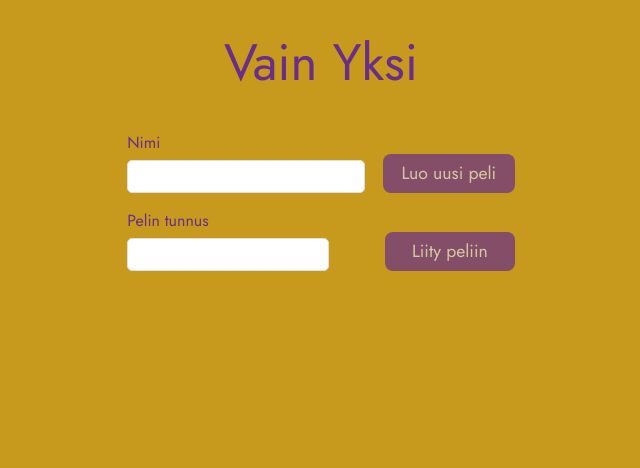
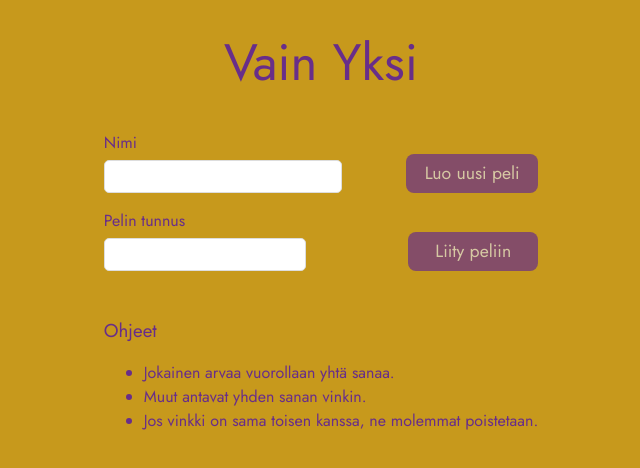
Before and after one commit to paasar/vain-yksi, a Svelte app in the folder frontend/: page / in a window 1280 px wide. Shown: the top 468 px of the page, without its empty margins (319-959 px from the left). Built offline with nearby package versions, Linux system fonts and the light colour scheme.

Commit message:
Add guide to the login page

```diff
--- a/frontend/src/components/Login.svelte
+++ b/frontend/src/components/Login.svelte
@@ -19,9 +19,23 @@
     <button on:click={() => joinGame(gameIdToJoin, username)} disabled={!username || !gameIdToJoin}>Liity peliin</button>
 </div>
 
+<div class="guide">
+    <h3>Ohjeet</h3>
+    <ul>
+        <li>Jokainen arvaa vuorollaan yhtä sanaa.</li>
+        <li>Muut antavat yhden sanan vinkin.</li>
+        <li>Jos vinkki on sama toisen kanssa, ne molemmat poistetaan.</li>
+    </ul>
+</div>
+
 <style>
     button {
         margin-left: 1em;
         margin-top: 0.5em;
     }
+
+    .guide {
+        margin-top: 3em;
+        text-align: left;
+    }
 </style>
```
